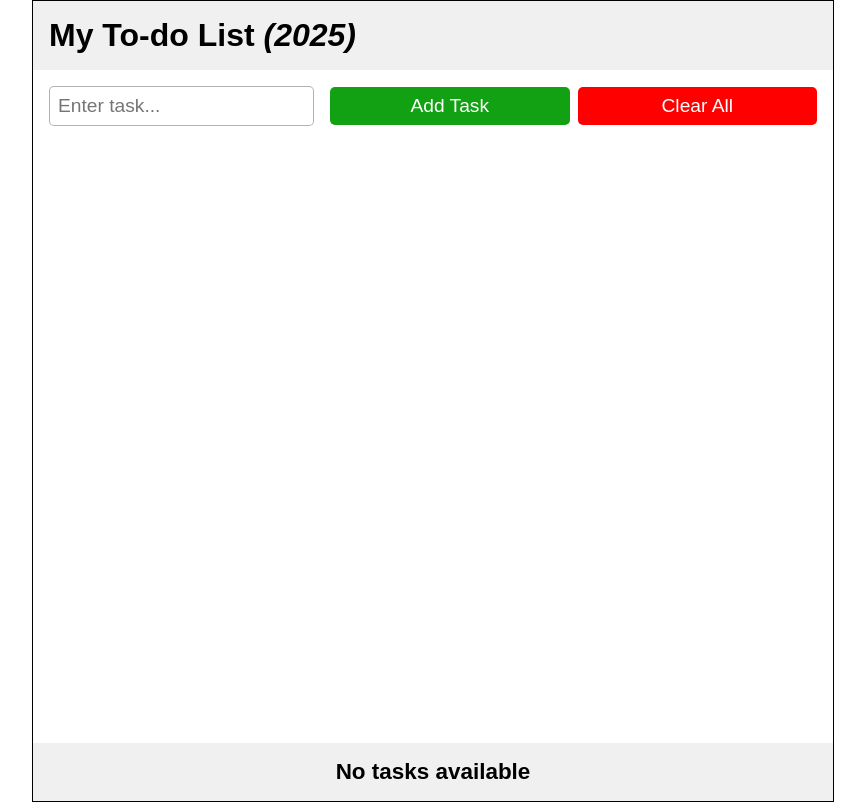
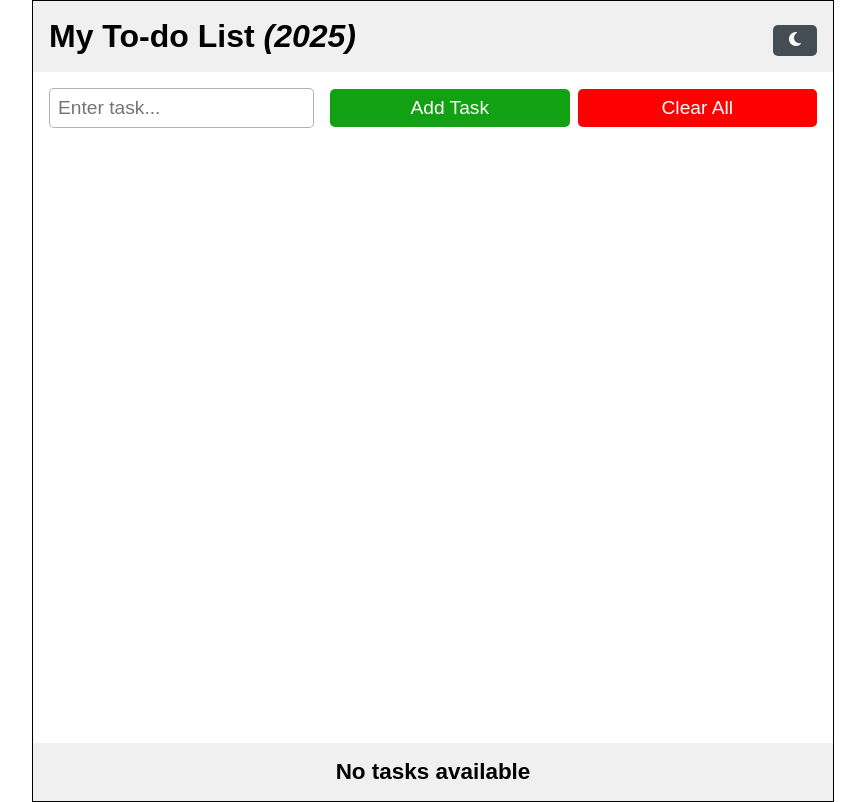
Before and after one commit to eugeneleroy29/my-todo-app, a React (Vite) app: page / in a window 1280 px wide. Shown: the whole page, without its empty margins (207-1072 px from the left). Built offline with nearby package versions, Linux system fonts and the light colour scheme.

Commit message:
Commit before animation of toggle button

```diff
--- a/src/App.jsx
+++ b/src/App.jsx
@@ -10,13 +10,22 @@ function App() {
     return saved ? JSON.parse(saved) : [];
   });
 
+  const [darkMode, setDarkMode] = useState(false);
+
   useEffect(() => {
     localStorage.setItem("my-tasks", JSON.stringify(tasks));
   });
 
+  useEffect(() => {
+    document.body.classList.toggle("dark-mode", darkMode);
+  })
+
   return (
     <>
-    <Header />
+    <Header
+      darkMode={darkMode}
+      toggleDarkMode={() => setDarkMode(d => !d)}
+    />
     <TodoList tasks={tasks} setTasks={setTasks} />
     <Footer taskCount={tasks.length} />
     </>
--- a/src/Header.jsx
+++ b/src/Header.jsx
@@ -1,8 +1,13 @@
+import { FontAwesomeIcon } from '@fortawesome/react-fontawesome';
+import { faMoon, faSun } from '@fortawesome/free-solid-svg-icons';
 
-const Header = () => {
+const Header = ({ darkMode, toggleDarkMode }) => {
   return (
     <header className="header">
       <h1>My To-do List <em>({new Date().getFullYear()})</em></h1>
+      <button className="toggle-mode-button" onClick={toggleDarkMode}>
+        <FontAwesomeIcon icon={darkMode ? faSun : faMoon} />
+      </button>
     </header>
   )
 }
--- a/src/TodoList.jsx
+++ b/src/TodoList.jsx
@@ -7,6 +7,7 @@ const TodoList = ({ tasks, setTasks }) => {
   const [newTask, setNewTask] = useState("");
   const [editIndex, setEditIndex] = useState(null);
   const [editText, setEditText] = useState("");
+  const [darkMode, setDarkMode] = useState(false);
 
   const editInputRef = useRef(null);
 
@@ -79,7 +80,7 @@ const TodoList = ({ tasks, setTasks }) => {
   });
 
   return (
-    <section className="todo-wrapper">
+    <section className={`todo-wrapper ${darkMode ? "dark-mode" : ""}`}>
       <div className="input-container">
         <input
             type="text"
--- a/src/index.css
+++ b/src/index.css
@@ -15,7 +15,9 @@ body {
 }
 
 .header {
-  flex-shrink: 0;
+  display: flex;
+  align-items: center;
+  justify-content: space-between;
   background: #f0f0f0;
 }
 
@@ -209,3 +211,58 @@ ul {
     font-size: 2rem;
   }
 }
+
+body.dark-mode {
+  background-color: #121212;
+  color: #f0f0f0;
+}
+
+body.dark-mode .header,
+body.dark-mode .footer,
+body.dark-mode .todo-wrapper {
+  background-color: #1e1e1e;
+  border-color: #333;
+}
+
+body.dark-mode input,
+body.dark-mode .edit-input {
+  background-color: #2a2a2a;
+  color: #f0f0f0;
+  border-color: #555;
+}
+
+body.dark-mode .task-item {
+  background-color: #2a2a2a;
+}
+
+.toggle-mode-button {
+  margin-top: 0.5rem;
+  padding: 0.4rem 1rem;
+  font-size: 1rem;
+  border: none;
+  border-radius: 5px;
+  background-color: hsl(210, 10%, 30%);
+  color: white;
+  cursor: pointer;
+}
+
+.toggle-mode-button:hover {
+  background-color: hsl(210, 10%, 40%);
+}
+
+/* Preserve red & green button colors */
+body.dark-mode .clear-button {
+  background-color: hsl(0, 100%, 50%);
+}
+
+body.dark-mode .clear-button:hover {
+  background-color: hsl(0, 100%, 40%);
+}
+
+body.dark-mode .add-button {
+  background-color: hsl(120, 80%, 35%);
+}
+
+body.dark-mode .add-button:hover {
+  background-color: hsl(120, 80%, 25%);
+}
```
